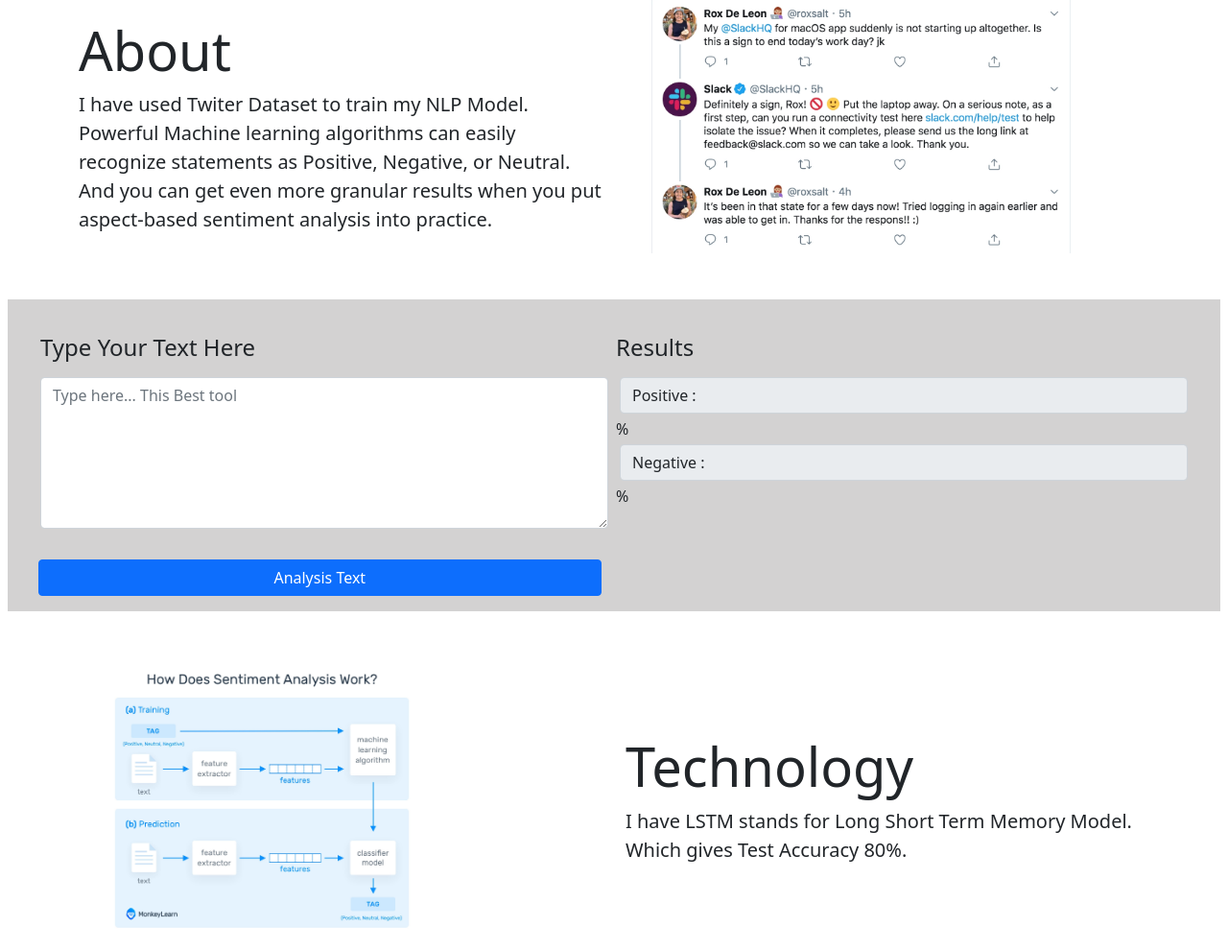
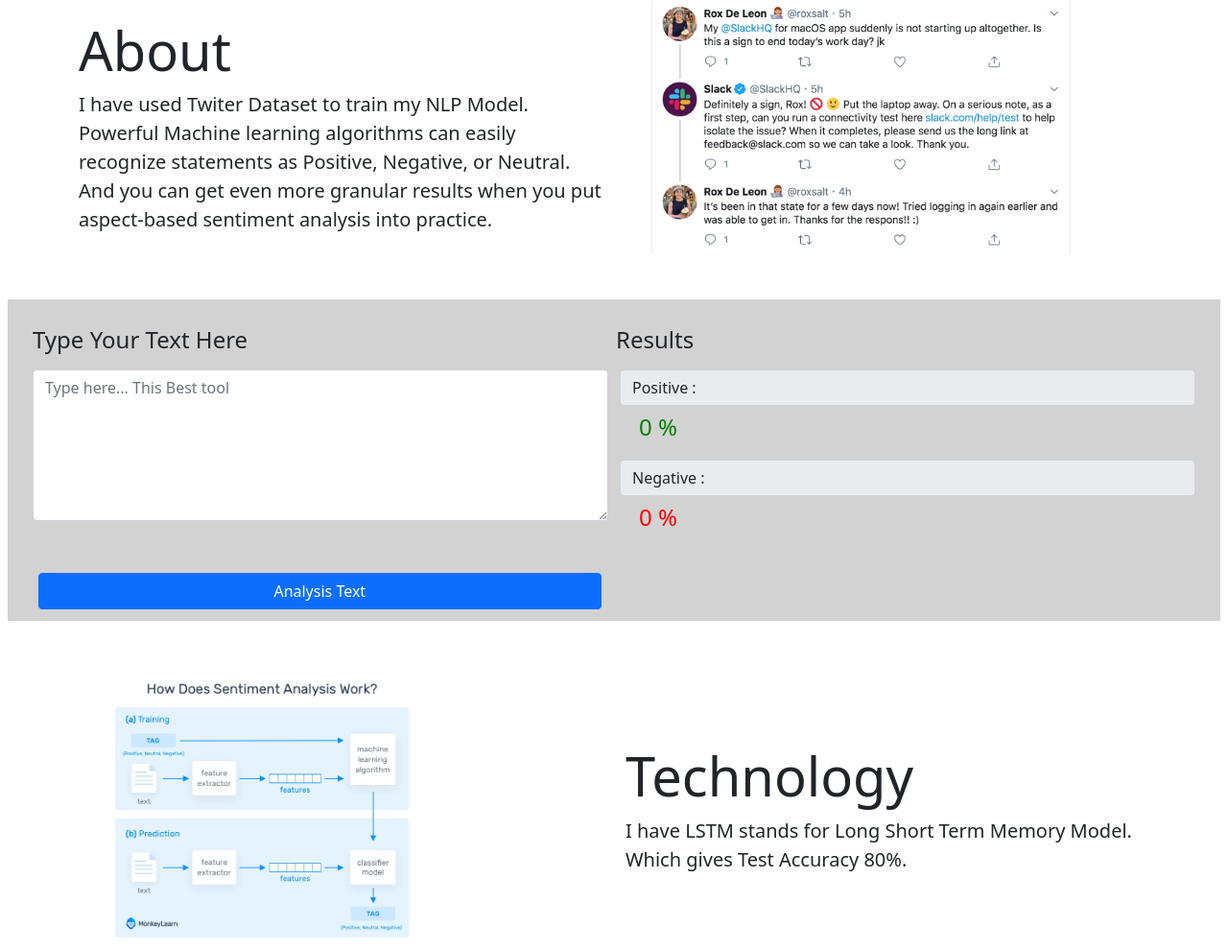
Before and after one commit to MayurPimpude/Sentiment-Analysis, a Flask app: page / in a window 1280 px wide. Shown: the part 242-1232 px from the top of the page at 96% size. Run offline with Flask 2, Linux system fonts and the light colour scheme.

Commit message:
second commit

```diff
--- a/app.py
+++ b/app.py
@@ -17,7 +17,7 @@
 
 @app.route('/')
 def web():
-    return render_template('home.html')
+    return render_template('home.html',message=0,messag=0)
 
 
 @app.route('/predict', methods=['POST','GET'])
@@ -35,7 +35,11 @@
             sentiment = model.predict([[padded]])
             print(sentiment[0])
 
-            return render_template('home.html',message=sentiment[0],messag=1-sentiment[0])
+            sentiment = sentiment[0]
+            sentiment1 = float(sentiment)
+            print(sentiment1)
+
+            return render_template('home.html',message=sentiment1,messag=1-sentiment1)
 
 
 if __name__ == '__main__':
--- a/static/css/style.css
+++ b/static/css/style.css
@@ -29,3 +29,16 @@
     margin-top: 0%;
     margin-bottom: 2%;
 }
+
+.messag p{
+    color: red;
+    font-size: 2rem;
+    font-size: 1.5em;
+    font-weight: 8%;
+}
+
+.message p{
+    color: green;
+    font-size: 1.5em;
+    font-weight: 8%;
+}
--- a/templates/home.html
+++ b/templates/home.html
@@ -53,7 +53,7 @@
 <form class="p-2 m-2" style="background: rgb(211, 210, 210);" action="/predict" method="post">
 
   <!-- Gutter g-1 -->
-<div class="row g-1 m-4">
+<div class="row g-1 m-3">
   <div class="col">
     <!-- Name input -->
     <div class="form-outline">
@@ -67,18 +67,30 @@
     <div class="form-outline">
       <h4 class="mb-3">Results</h4>
       <input class="form-control m-1" type="text" value="Positive : " aria-label="Disabled input example" disabled>
-      %
+
+      {% if message==0 %}
+      <div class="message mx-4">
+          <p> {{message}} %</p>
+      </div>
+      {% endif %}
+
       {% if message %}
       <div class="message mx-4">
-          <p> {{message}}</p>
+          <p> {{message}} %</p>
       </div>
       {% endif %}
 
       <input class="form-control m-1" type="text" value="Negative : " aria-label="Disabled input example" disabled>
-      %
+
+      {% if messag==0 %}
+      <div class="messag mx-4">
+          <p>{{messag}} %</p>
+      </div>
+      {% endif %}
+
       {% if messag %}
       <div class="messag mx-4">
-          <p>{{messag}}</p>
+          <p>{{messag}} %</p>
       </div>
       {% endif %}
 
@@ -86,7 +98,7 @@
   </div>
 </div>
 
-<button type="submit" class="btn btn-primary btn-block button1 m-2 mx-4" style="width: 47%;">
+<button type="submit" class="btn btn-primary btn-block button1 m-1 mx-4" style="width: 47%;">
   Analysis Text
 </button>
 </form>
```
